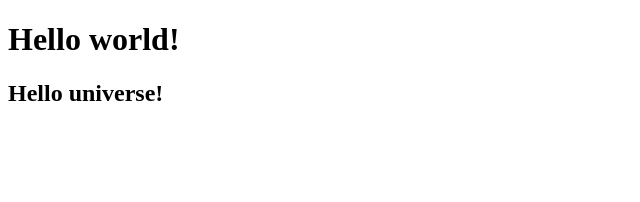
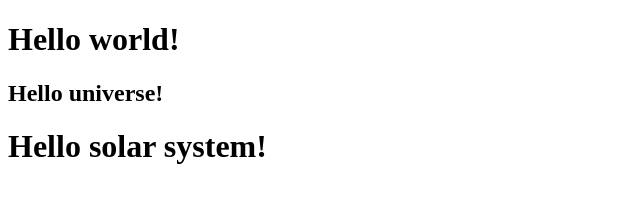
Before and after one commit to ishagupta1548/sampleRepo, a plain HTML site: page index.html in a window 1280 px wide. Shown: the whole page, without its empty margins (0-640 px from the left). Drawn offline with Linux system fonts and the light colour scheme.

Commit message:
hello-solar-system-updated

```diff
--- a/index.html
+++ b/index.html
@@ -8,5 +8,6 @@
 <body>
     <h1> Hello world! </h1>
     <h2>Hello universe!</h2>
+    <h1>Hello solar system!</h1>
 </body>
 </html>
```
